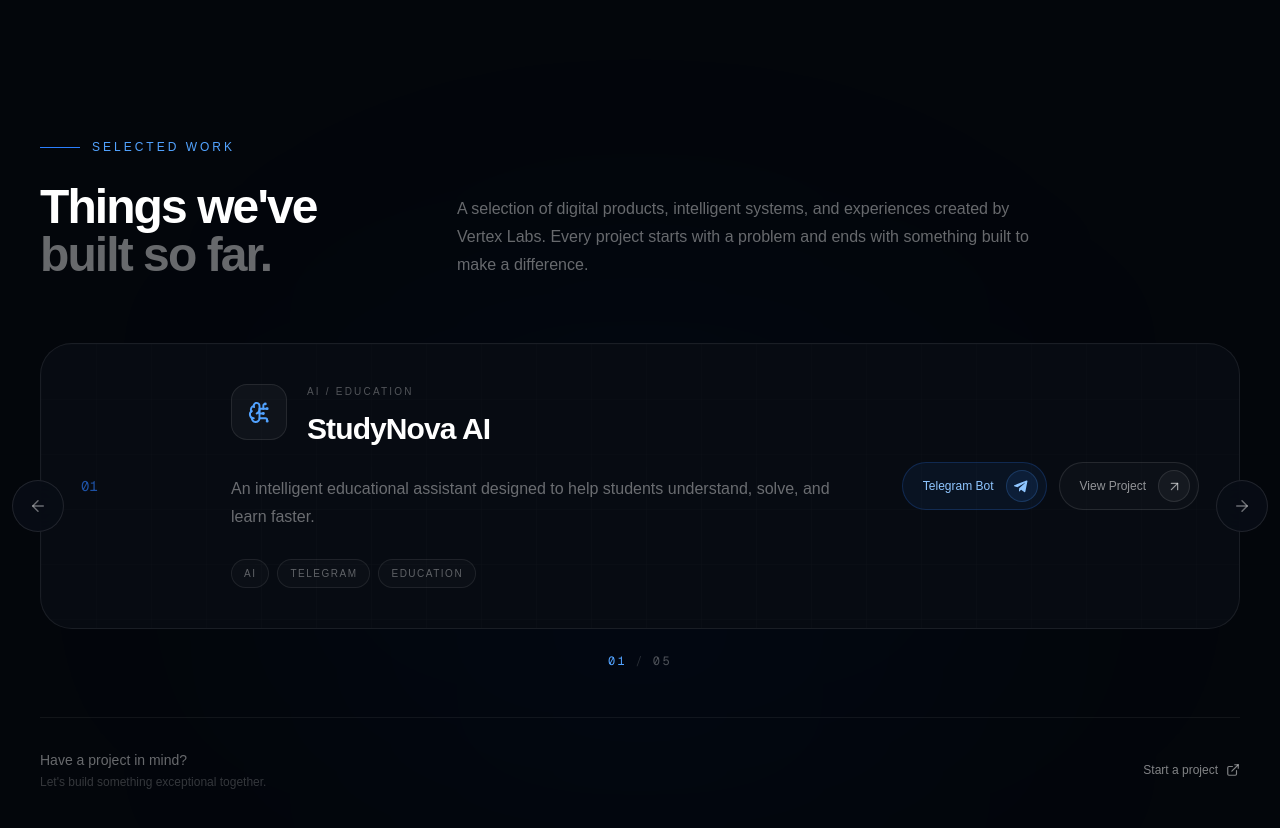
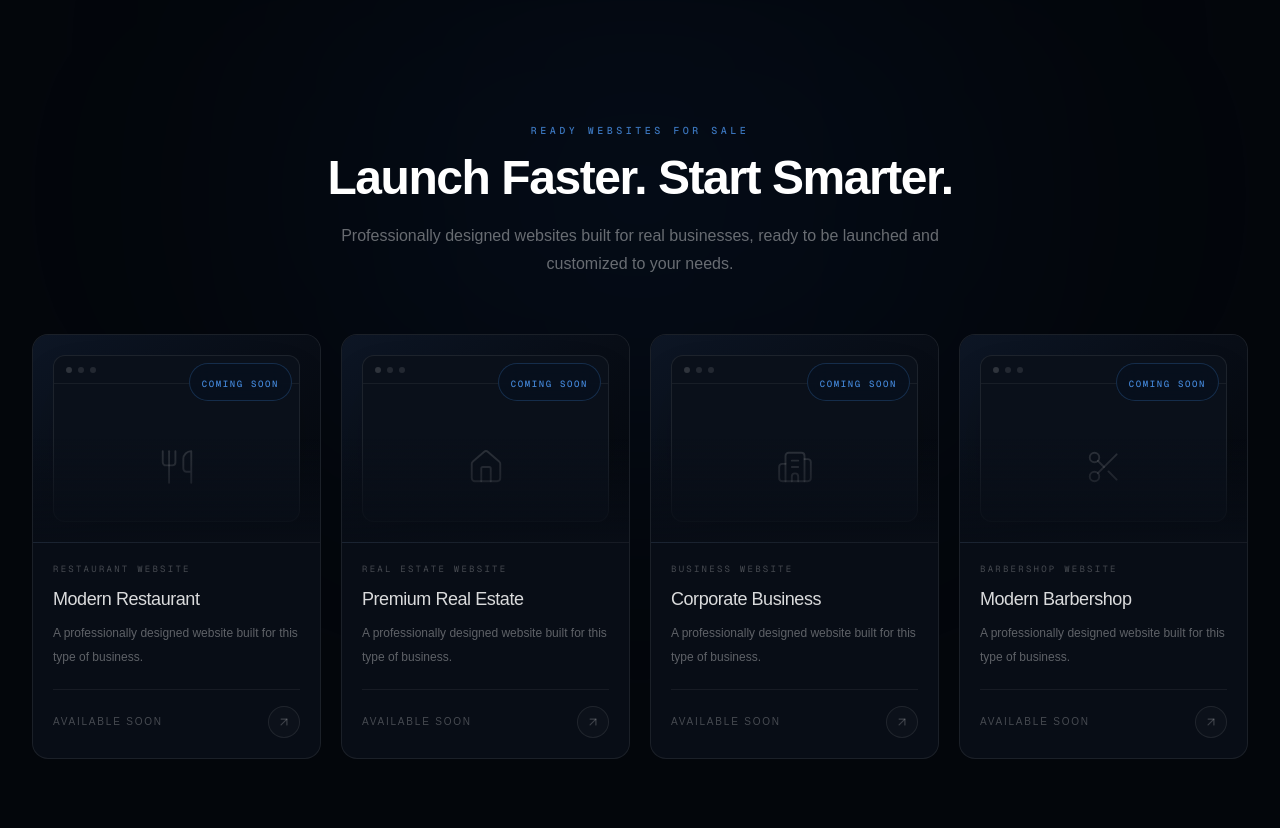
Before and after one commit to MalekAloklla/vertexlabs-site, a Next.js app: page / in a window 1280 px wide. Shown: the part 1820-2648 px from the top of the page. Built offline with nearby package versions, Linux system fonts and the light colour scheme.

Commit message:
Add ready websites section and navigation

```diff
--- a/src/app/page.tsx
+++ b/src/app/page.tsx
@@ -28,6 +28,7 @@
 import { useTranslation } from "@/i18n/useTranslation";
 import FAQ from "@/components/FAQ";
 import TeamMemberModal from "@/components/TeamMemberModal";
+import ReadyWebsites from "@/components/ReadyWebsites";
 
 const services = [
   {
@@ -153,6 +154,7 @@
       {[
         { label: t.nav.home, id: "home" },
 { label: t.nav.services, id: "services" },
+{ label: t.nav.websites, id: "websites" },
 { label: t.nav.projects, id: "projects" },
 { label: t.nav.about, id: "about" },
 { label: t.nav.team, id: "team" },
@@ -246,6 +248,7 @@
           {[
             { label: t.nav.home, id: "home" },
 { label: t.nav.services, id: "services" },
+{ label: t.nav.websites, id: "websites" },
 { label: t.nav.projects, id: "projects" },
 { label: t.nav.about, id: "about" },
 { label: t.nav.team, id: "team" },
@@ -611,6 +614,8 @@
           </div>
         </div>
       </section>
+
+      <ReadyWebsites />
 
       <Projects />
 
--- /dev/null
+++ b/src/components/ReadyWebsites.tsx
@@ -0,0 +1,165 @@
+"use client";
+
+import { motion } from "framer-motion";
+import {
+  ArrowUpRight,
+  Building2,
+  Home,
+  Scissors,
+  Utensils,
+} from "lucide-react";
+
+import { useLanguage } from "@/i18n/LanguageProvider";
+
+const websites = [
+  {
+    id: "restaurant",
+    icon: Utensils,
+    enCategory: "RESTAURANT WEBSITE",
+    arCategory: "موقع مطعم",
+    enTitle: "Modern Restaurant",
+    arTitle: "مطعم عصري",
+  },
+  {
+    id: "real-estate",
+    icon: Home,
+    enCategory: "REAL ESTATE WEBSITE",
+    arCategory: "موقع عقارات",
+    enTitle: "Premium Real Estate",
+    arTitle: "عقارات متميزة",
+  },
+  {
+    id: "business",
+    icon: Building2,
+    enCategory: "BUSINESS WEBSITE",
+    arCategory: "موقع شركة",
+    enTitle: "Corporate Business",
+    arTitle: "شركة احترافية",
+  },
+  {
+    id: "barbershop",
+    icon: Scissors,
+    enCategory: "BARBERSHOP WEBSITE",
+    arCategory: "موقع صالون وحلاقة",
+    enTitle: "Modern Barbershop",
+    arTitle: "صالون عصري",
+  },
+] as const;
+
+export default function ReadyWebsites() {
+  const { isArabic } = useLanguage();
+
+  return (
+    <section
+      id="websites"
+      className="relative overflow-hidden border-t border-white/[0.05] py-24 sm:py-32"
+    >
+      {/* Background glow */}
+      <div className="pointer-events-none absolute inset-0">
+        <div className="absolute left-1/2 top-0 h-[400px] w-[700px] -translate-x-1/2 rounded-full bg-blue-500/[0.06] blur-[140px]" />
+      </div>
+
+      <div className="relative mx-auto max-w-7xl px-6 lg:px-8">
+        {/* Heading */}
+        <motion.div
+          initial={{ opacity: 0, y: 20 }}
+          whileInView={{ opacity: 1, y: 0 }}
+          viewport={{ once: true, amount: 0.3 }}
+          transition={{ duration: 0.6 }}
+          className="mx-auto max-w-3xl text-center"
+        >
+          <p className="mb-4 font-mono text-[10px] font-medium uppercase tracking-[0.35em] text-blue-400/70">
+            {isArabic ? "مواقع جاهزة للبيع" : "READY WEBSITES FOR SALE"}
+          </p>
+
+          <h2 className="text-3xl font-semibold tracking-[-0.03em] text-white sm:text-4xl lg:text-5xl">
+            {isArabic ? "أطلق موقعك بشكل أسرع" : "Launch Faster. Start Smarter."}
+          </h2>
+
+          <p className="mx-auto mt-5 max-w-2xl text-sm leading-7 text-white/40 sm:text-base">
+            {isArabic
+              ? "مواقع احترافية مصممة لأنشطة حقيقية، جاهزة للإطلاق والتخصيص حسب احتياجاتك."
+              : "Professionally designed websites built for real businesses, ready to be launched and customized to your needs."}
+          </p>
+        </motion.div>
+
+        {/* Website Cards */}
+        <div className="mt-14 grid gap-5 sm:grid-cols-2 lg:grid-cols-4">
+          {websites.map((website, index) => {
+            const Icon = website.icon;
+
+            return (
+              <motion.div
+                key={website.id}
+                initial={{ opacity: 0, y: 24 }}
+                whileInView={{ opacity: 1, y: 0 }}
+                viewport={{ once: true, amount: 0.15 }}
+                transition={{
+                  duration: 0.6,
+                  delay: index * 0.08,
+                }}
+                className="group relative overflow-hidden rounded-2xl border border-white/[0.08] bg-[#080d16]"
+              >
+                {/* Preview */}
+                <div className="relative h-52 overflow-hidden border-b border-white/[0.06] bg-gradient-to-br from-[#0d1625] via-[#080d16] to-[#05080d]">
+                  {/* Browser frame */}
+                  <div className="absolute inset-5 overflow-hidden rounded-xl border border-white/[0.08] bg-[#0a101a] shadow-2xl transition-transform duration-700 group-hover:scale-[1.02]">
+                    <div className="flex h-7 items-center gap-1.5 border-b border-white/[0.06] px-3">
+                      <span className="h-1.5 w-1.5 rounded-full bg-white/15" />
+                      <span className="h-1.5 w-1.5 rounded-full bg-white/10" />
+                      <span className="h-1.5 w-1.5 rounded-full bg-white/10" />
+                    </div>
+
+                    <div className="flex h-full items-center justify-center">
+                      <Icon
+                        size={38}
+                        strokeWidth={1.2}
+                        className="text-white/15 transition-all duration-500 group-hover:scale-110 group-hover:text-blue-400/50"
+                      />
+                    </div>
+                  </div>
+
+                  {/* Coming Soon */}
+                  <div className="absolute right-7 top-7 rounded-full border border-blue-400/20 bg-[#07101d]/90 px-3 py-1.5 backdrop-blur-md">
+                    <span className="font-mono text-[9px] font-medium tracking-[0.18em] text-blue-400/80">
+                      {isArabic ? "قريبًا" : "COMING SOON"}
+                    </span>
+                  </div>
+
+                  <div className="pointer-events-none absolute inset-0 bg-gradient-to-t from-[#080d16] via-transparent to-transparent" />
+                </div>
+
+                {/* Content */}
+                <div className="p-5">
+                  <p className="font-mono text-[9px] uppercase tracking-[0.25em] text-white/25">
+                    {isArabic ? website.arCategory : website.enCategory}
+                  </p>
+
+                  <h3 className="mt-2 text-lg font-medium tracking-tight text-white/85">
+                    {isArabic ? website.arTitle : website.enTitle}
+                  </h3>
+
+                  <p className="mt-2 text-xs leading-6 text-white/35">
+                    {isArabic
+                      ? "موقع احترافي مصمم لهذا النوع من الأنشطة التجارية."
+                      : "A professionally designed website built for this type of business."}
+                  </p>
+
+                  <div className="mt-5 flex items-center justify-between border-t border-white/[0.06] pt-4">
+                    <span className="text-[10px] font-medium uppercase tracking-[0.18em] text-white/25">
+                      {isArabic ? "متاح قريبًا" : "AVAILABLE SOON"}
+                    </span>
+
+                    <span className="flex h-8 w-8 items-center justify-center rounded-full border border-white/[0.08] bg-white/[0.02] text-white/20 transition-all duration-300 group-hover:border-blue-400/30 group-hover:bg-blue-500/10 group-hover:text-blue-400">
+                      <ArrowUpRight size={14} />
+                    </span>
+                  </div>
+                </div>
+              </motion.div>
+            );
+          })}
+        </div>
+      </div>
+    </section>
+  );
+}
--- a/src/i18n/translations.ts
+++ b/src/i18n/translations.ts
@@ -3,6 +3,7 @@
     nav: {
       home: "Home",
       services: "Services",
+      websites: "Websites",
       projects: "Projects",
       about: "About",
       team: "Team",
@@ -109,6 +110,29 @@
   description:
     "A modern corporate website for a Dubai-based technical services company, showcasing its services, expertise, and professional presence.",
   tags: ["Corporate", "Technical Services", "Responsive"],
+},
+
+websites: {
+  eyebrow: "READY WEBSITES FOR SALE",
+  title: "Launch Faster. Start Smarter.",
+  description:
+    "Professionally designed websites built for real businesses, ready to be launched and customized to your needs.",
+  comingSoon: "COMING SOON",
+  status: "AVAILABLE SOON",
+  itemDescription:
+    "A professionally designed website built for this type of business.",
+  categories: {
+    restaurant: "RESTAURANT WEBSITE",
+    realEstate: "REAL ESTATE WEBSITE",
+    business: "BUSINESS WEBSITE",
+    barbershop: "BARBERSHOP WEBSITE",
+  },
+  items: {
+    restaurant: "Modern Restaurant",
+    realEstate: "Premium Real Estate",
+    business: "Corporate Business",
+    barbershop: "Modern Barbershop",
+  },
 },
 
       viewProject: "View Project",
@@ -471,6 +495,7 @@
   nav: {
     home: "الرئيسية",
     services: "الخدمات",
+    websites: "المواقع الجاهزة",
     projects: "المشاريع",
     about: "من نحن",
     team: "فريقنا",
@@ -581,6 +606,29 @@
         "موقع مؤسسي حديث لشركة خدمات فنية في دبي، مصمم لعرض خدماتها وخبراتها وتعزيز حضورها الرقمي.",
       tags: ["موقع مؤسسي", "خدمات فنية", "متجاوب"],
     },
+
+    websites: {
+  eyebrow: "مواقع جاهزة للبيع",
+  title: "أطلق موقعك بشكل أسرع",
+  description:
+    "مواقع احترافية مصممة لأنشطة حقيقية، جاهزة للإطلاق والتخصيص حسب احتياجاتك.",
+  comingSoon: "قريبًا",
+  status: "متاح قريبًا",
+  itemDescription:
+    "موقع احترافي مصمم خصيصًا لهذا النوع من الأنشطة التجارية.",
+  categories: {
+    restaurant: "موقع مطعم",
+    realEstate: "موقع عقارات",
+    business: "موقع شركة",
+    barbershop: "موقع صالون وحلاقة",
+  },
+  items: {
+    restaurant: "مطعم عصري",
+    realEstate: "عقارات متميزة",
+    business: "شركة احترافية",
+    barbershop: "صالون عصري",
+  },
+},
 
     viewProject: "عرض المشروع",
     website: "الموقع",
```
Lines whose indentation alone changed are shown as unchanged.
